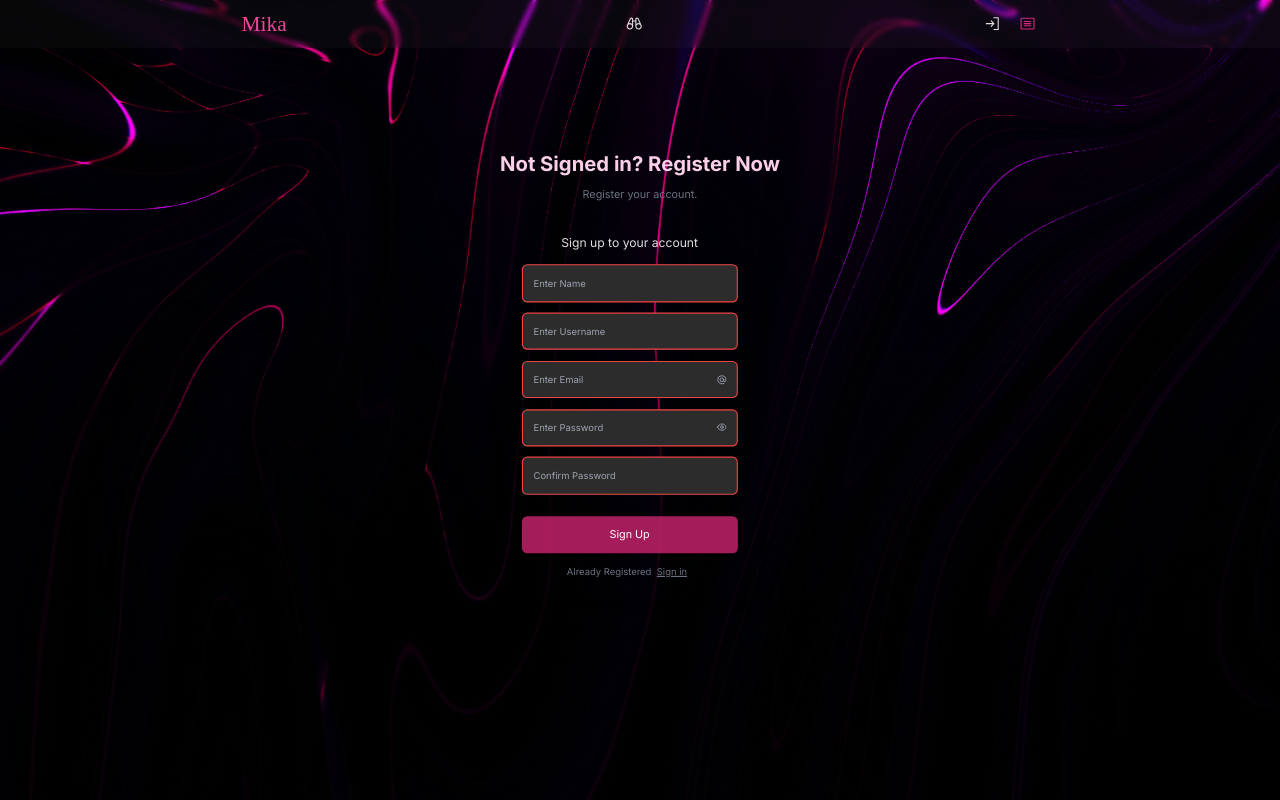
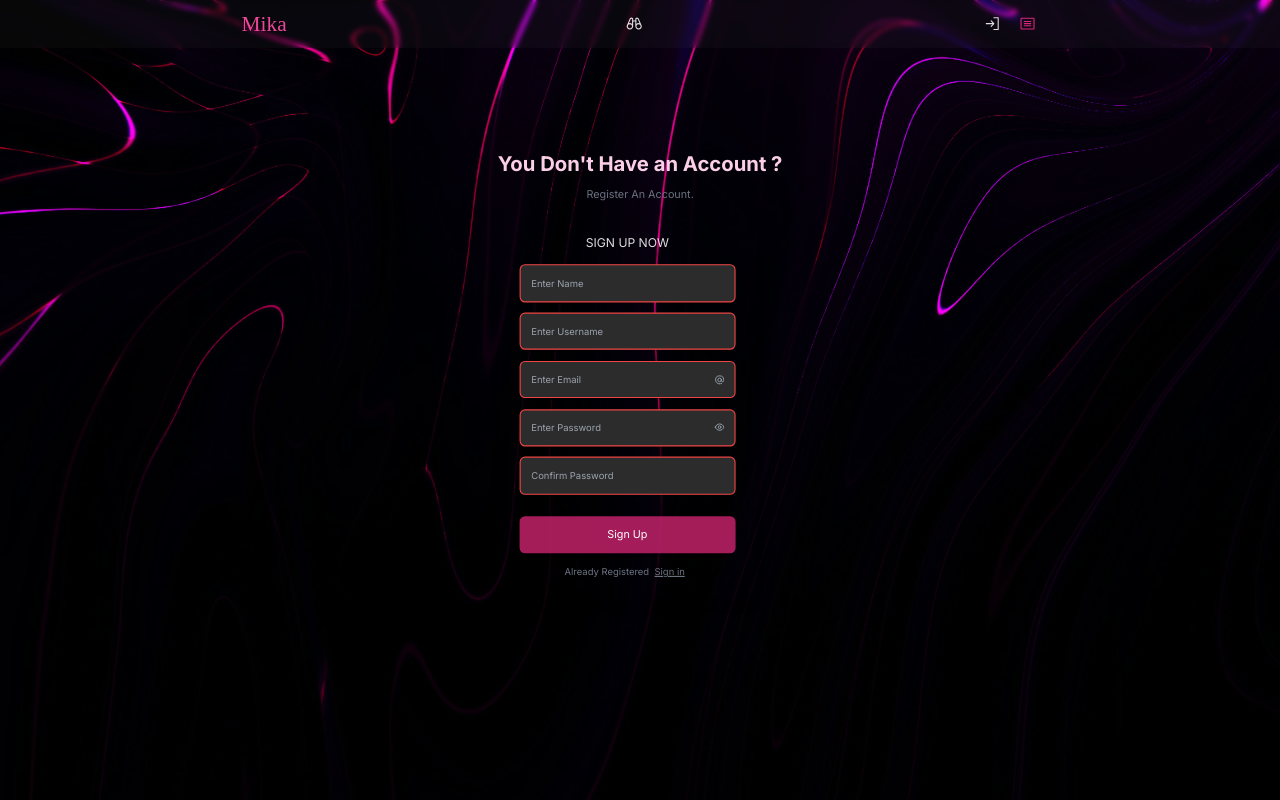
Before and after one commit to RafihYahya/MikaReactTs, a React (Vite) app: page /register in a window 1280 px wide. Built offline with nearby package versions, Linux system fonts and the light colour scheme; no server answers; a web font is replaced by a local one.

Commit message:
smolUiFix

```diff
--- a/src/Components/LoginComp.tsx
+++ b/src/Components/LoginComp.tsx
@@ -47,7 +47,7 @@ const RegisterComp = () => {
           </h1>
 
           <p className="mx-auto mt-4 max-w-md text-center text-gray-500  ">
-            Login with your account, and get access to all the features of Mika.
+            Login To Your Account And Have Access To All Mika Features.
           </p>
 
           <form
--- a/src/Components/RegisterComp.tsx
+++ b/src/Components/RegisterComp.tsx
@@ -47,11 +47,11 @@ const RegisterComp = () => {
       <div className="max-w-[1500px] w-full h-full flex items-center mx-auto ">
         <div className="scale-125 mx-auto max-w-lg sm:scale-110 md:scale-150 lg:scale-125  2xl:scale-110 p-4 rounded-lg ">
           <h1 className="text-center text-2xl font-bold text-pink-200 sm:text-3xl">
-            Not Signed in? Register Now
+            You Don't Have an Account ?
           </h1>
 
           <p className="mx-auto mt-4 max-w-md text-center text-gray-500  ">
-            Register your account.
+            Register An Account.
           </p>
 
           <form
@@ -60,8 +60,8 @@ const RegisterComp = () => {
           >
             <p onClick={() => console.log(Errorhandler)} className={Object.is(Errorhandler.msg, '') ? "hidden" : "cursor-default lg:translate-y-[-10px] text-xs uppercase text-center text-black  font-semibold backdrop-blur-md p-6  rounded-md bg-red-500/75"}>{Errorhandler.msg}</p>
 
-            <p className="text-center text-lg font-medium">
-              Sign up to your account
+            <p className="text-center text-lg uppercase font-medium">
+              Sign Up Now
             </p>
 
             <div>
```
